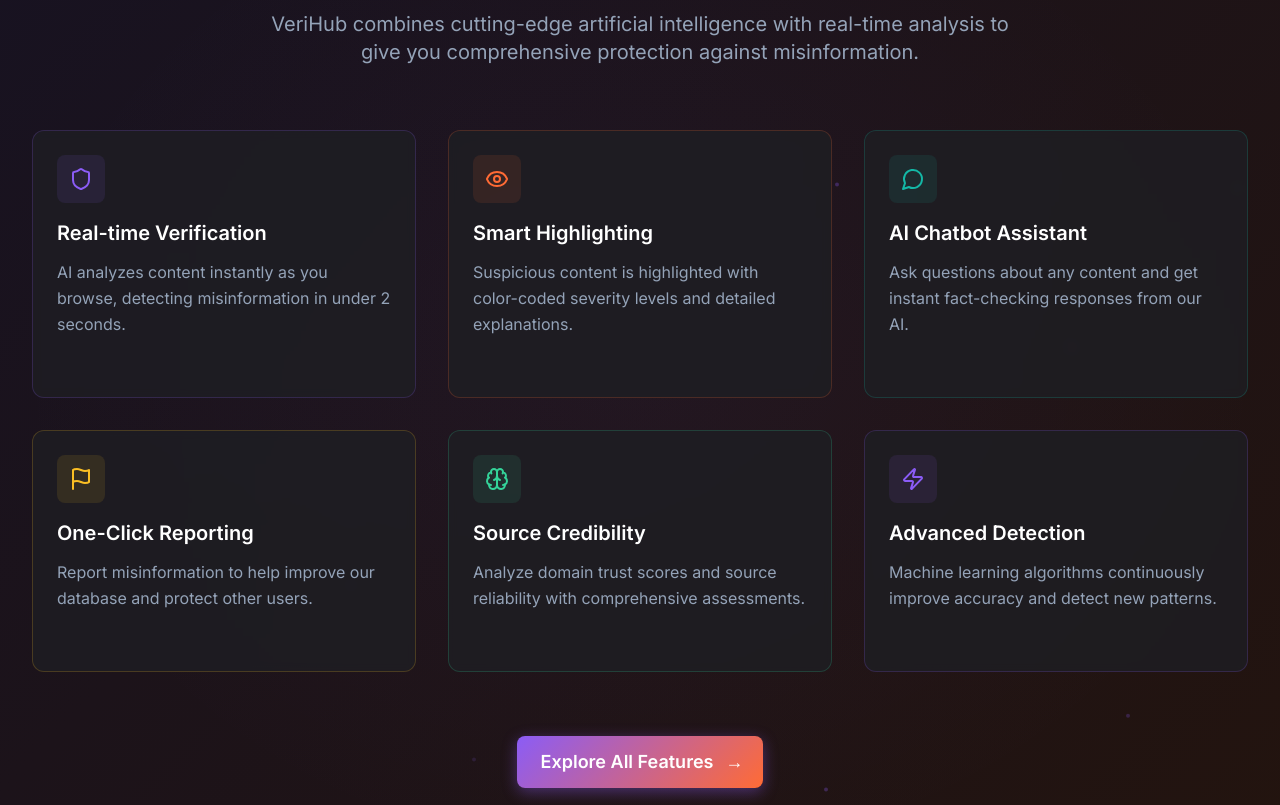
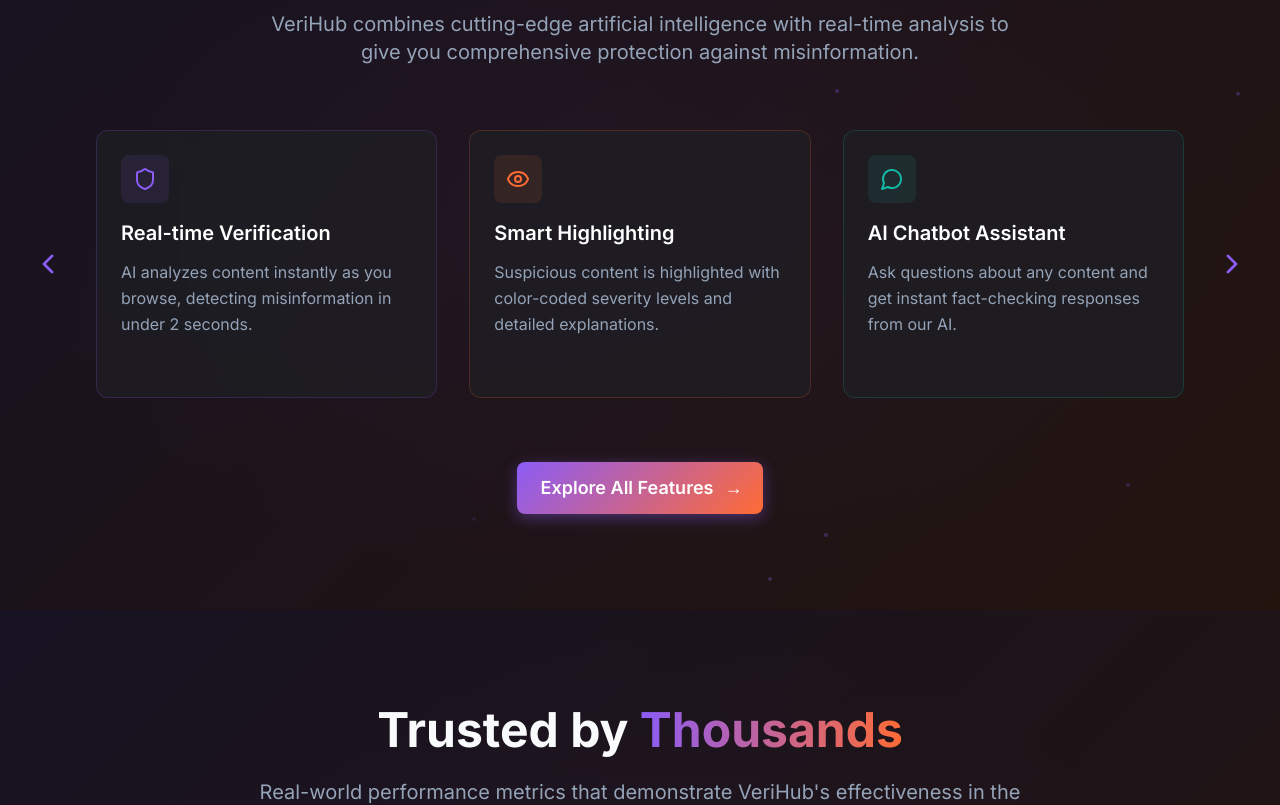
Before and after one commit to Amaanx6/VeriHub, a Next.js app in the folder platform/: page / in a window 1280 px wide. Shown: the part 1520-2325 px from the top of the page. Built offline with nearby package versions, Linux system fonts and the light colour scheme.

Commit message:
Landing fix

```diff
--- a/platform/components/layout/Footer.tsx
+++ b/platform/components/layout/Footer.tsx
@@ -22,9 +22,9 @@
       { name: 'Terms of Service', href: '#' },
     ],
     social: [
-      { name: 'GitHub', href: 'https://github.com/verihub', icon: Github },
-      { name: 'Twitter', href: 'https://twitter.com/verihub', icon: Twitter },
-      { name: 'Email', href: 'mailto:hello@verihub.com', icon: Mail },
+      { name: 'GitHub', href: 'https://github.com/mohfazam2/VeriHub', icon: Github },
+      { name: 'Twitter', href: '#', icon: Twitter },
+      { name: 'Email', href: '#', icon: Mail },
     ],
   };
 
--- a/platform/components/sections/QuickFeatures.tsx
+++ b/platform/components/sections/QuickFeatures.tsx
@@ -1,7 +1,8 @@
 'use client';
 
-import { motion } from 'framer-motion';
-import { Shield, Zap, MessageCircle, Flag, Eye, Brain } from 'lucide-react';
+import { useState, useCallback } from 'react';
+import { motion, AnimatePresence } from 'framer-motion';
+import { Shield, Zap, MessageCircle, Flag, Eye, Brain, ChevronLeft, ChevronRight } from 'lucide-react';
 import Link from 'next/link';
 import { AnimatedSection } from '@/components/ui/AnimatedSection';
 
@@ -57,6 +58,54 @@
 ];
 
 export function QuickFeatures() {
+  const [currentIndex, setCurrentIndex] = useState(0);
+  const [direction, setDirection] = useState(0); // 0: none, 1: right, -1: left
+
+  const itemsPerPage = 3;
+  const totalPages = Math.ceil(features.length / itemsPerPage);
+
+  const nextSlide = useCallback(() => {
+    setDirection(1);
+    setCurrentIndex((prevIndex) =>
+      prevIndex + 1 >= totalPages ? 0 : prevIndex + 1
+    );
+  }, [totalPages]);
+
+  const prevSlide = useCallback(() => {
+    setDirection(-1);
+    setCurrentIndex((prevIndex) =>
+      prevIndex - 1 < 0 ? totalPages - 1 : prevIndex - 1
+    );
+  }, [totalPages]);
+
+  // Get current features to display
+  const currentFeatures = features.slice(
+    currentIndex * itemsPerPage,
+    (currentIndex + 1) * itemsPerPage
+  );
+
+  // Handle cases where we don't have enough features to fill the page
+  const visibleFeatures = [...currentFeatures];
+  while (visibleFeatures.length < itemsPerPage) {
+    visibleFeatures.push(features[visibleFeatures.length % features.length]);
+  }
+
+  // Variants for animation
+  const variants = {
+    enter: (direction: number) => ({
+      x: direction > 0 ? 300 : -300,
+      opacity: 0,
+    }),
+    center: {
+      x: 0,
+      opacity: 1,
+    },
+    exit: (direction: number) => ({
+      x: direction < 0 ? 300 : -300,
+      opacity: 0,
+    }),
+  };
+
   return (
     <section className="relative py-24 overflow-hidden">
       {/* Background Effects - Matching Hero */}
@@ -107,20 +156,40 @@
           </motion.p>
         </AnimatedSection>
 
-        <div className="grid grid-cols-1 md:grid-cols-2 lg:grid-cols-3 gap-8">
-          {features.map((feature, index) => (
-            <AnimatedSection
-              key={feature.title}
-              delay={index * 0.1}
+        {/* Carousel Container */}
+        <div className="relative flex items-center">
+          {/* Left Navigation Arrow */}
+          <button
+            onClick={prevSlide}
+            className="z-10 text-veri-purple hover:text-white transition-colors duration-300 mr-8"
+            aria-label="Previous features"
           >
+            <ChevronLeft className="h-8 w-8" />
+          </button>
+
+          {/* Carousel Content */}
+          <div className="flex-1 overflow-hidden">
+            <AnimatePresence custom={direction} mode="wait" initial={false}>
               <motion.div
+                key={currentIndex}
+                custom={direction}
+                variants={variants}
+                initial="enter"
+                animate="center"
+                exit="exit"
+                transition={{ type: 'spring', stiffness: 300, damping: 30 }}
+                className="grid grid-cols-1 md:grid-cols-2 lg:grid-cols-3 gap-8"
+              >
+                {visibleFeatures.map((feature, index) => (
+                  <motion.div
+                    key={`${currentIndex}-${feature.title}`}
                     className={`group p-6 rounded-xl bg-dark-surface-2/80 backdrop-blur-sm border ${feature.borderColor} hover:border-veri-purple/40 transition-all duration-300 h-full`}
                     whileHover={{
                       y: -4,
                       scale: 1.02,
                       boxShadow: "0 10px 30px -10px rgba(139, 92, 246, 0.3)"
                     }}
-                transition={{ duration: 0.2 }}
+                    transition={{ duration: 0.2, delay: index * 0.1 }}
                   >
                     <motion.div
                       className={`${feature.bgColor} w-12 h-12 rounded-lg flex items-center justify-center mb-4 group-hover:scale-110 transition-transform duration-300`}
@@ -150,8 +219,19 @@
                       </motion.span>
                     </motion.div>
                   </motion.div>
-            </AnimatedSection>
                 ))}
+              </motion.div>
+            </AnimatePresence>
+          </div>
+
+          {/* Right Navigation Arrow */}
+          <button
+            onClick={nextSlide}
+            className="z-10 text-veri-purple hover:text-white transition-colors duration-300 ml-8"
+            aria-label="Next features"
+          >
+            <ChevronRight className="h-8 w-8" />
+          </button>
         </div>
 
         <AnimatedSection delay={0.6} className="text-center mt-16">
@@ -160,7 +240,7 @@
             whileTap={{ scale: 0.95 }}
           >
             <Link
-              href="/features"
+              href="/demo"
               className="btn-primary inline-flex items-center space-x-2 text-lg px-8 py-4"
             >
               <span>Explore All Features</span>
```
Lines whose indentation alone changed are shown as unchanged.
